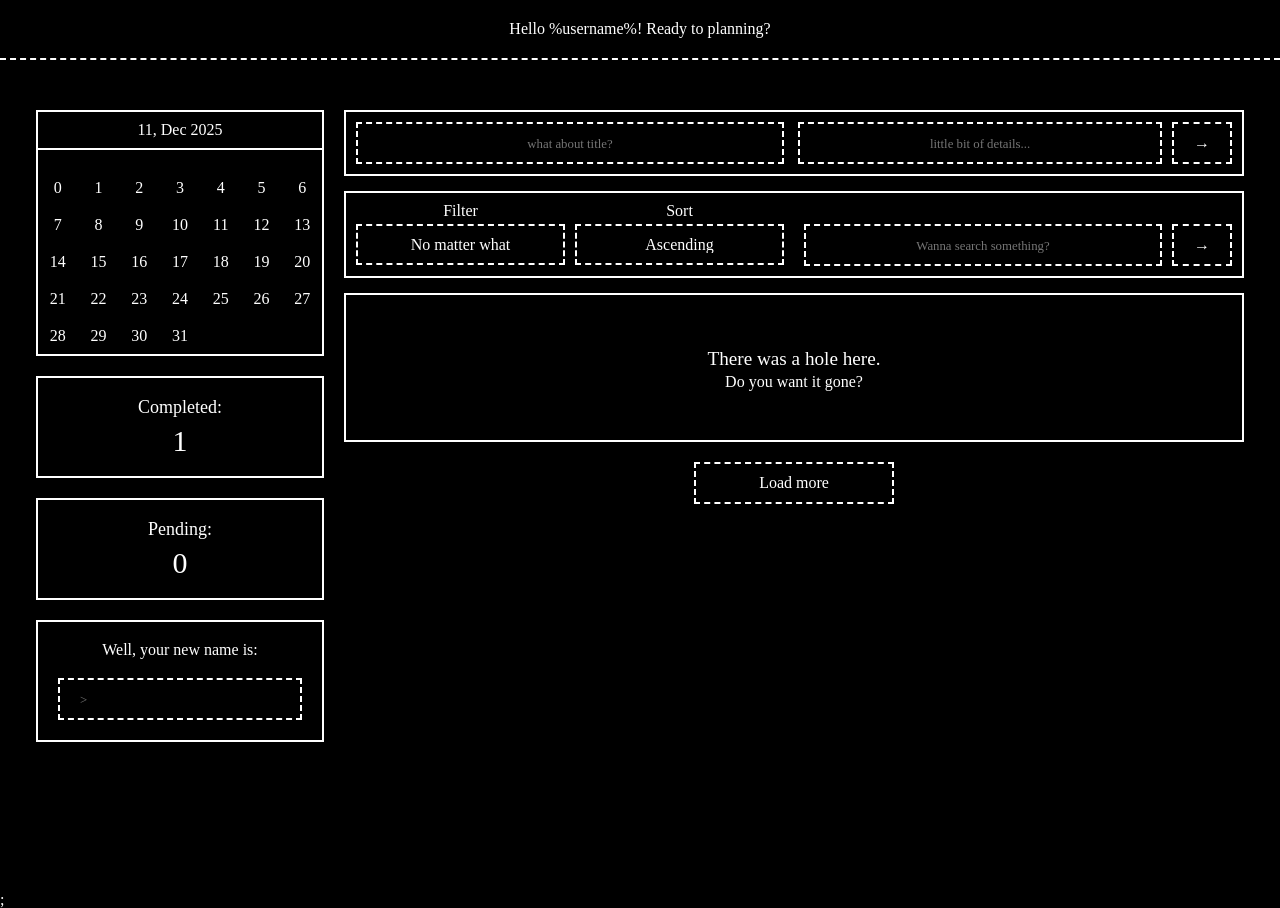
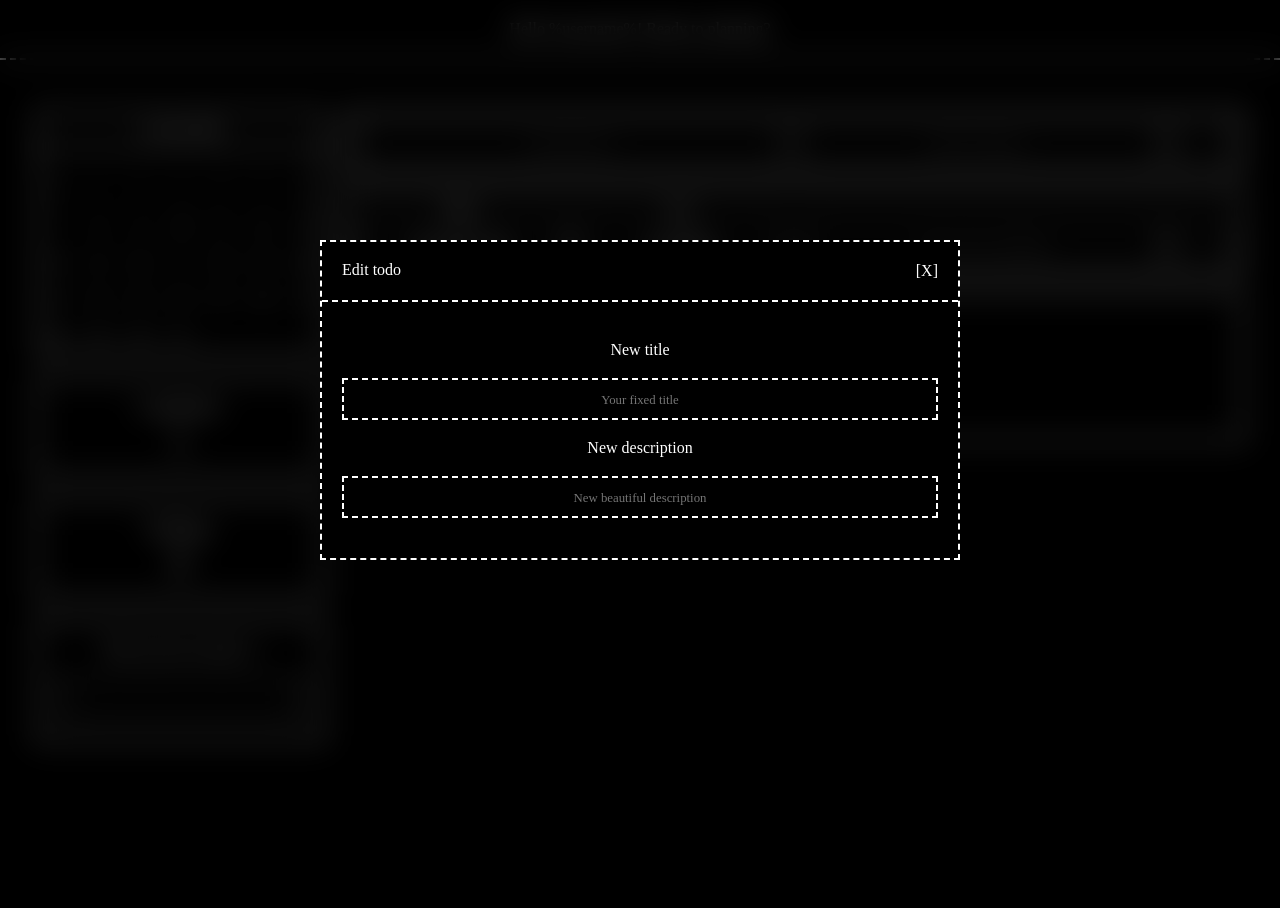
Before and after one commit to bvbxbv/todo-app, a React app: page / in a window 1280 px wide. Built offline with nearby package versions, Linux system fonts and the light colour scheme; the HTML template or start-up script is replaced by a standard one; a web font is replaced by a local one.

Commit message:
feat: add edit modal
- created adaptive modal layout

```diff
--- a/src/App.tsx
+++ b/src/App.tsx
@@ -89,6 +89,32 @@ export function App() {
 
 	return (
 		<>
+			<section id='modal'>
+				<div className='__wrap'>
+					<div className='__title'>
+						<span>Edit todo</span>
+
+						<button className='icon'>[X]</button>
+					</div>
+
+					<div className='__content'>
+						<Input
+							labelText='New title'
+							name='change-title'
+							id='change-todo-title'
+							placeholder='Your fixed title'
+						/>
+
+						<Input
+							labelText='New description'
+							name='change-description'
+							id='change-todo-description'
+							placeholder='New beautiful description'
+						/>
+					</div>
+				</div>
+			</section>
+
 			<header id='page-header'>
 				<div className='__content'>
 					Hello <span id='header-username'>%username%</span>! Ready to planning?
@@ -220,7 +246,6 @@ export function App() {
 					</div>
 				</main>
 			</div>
-			;
 		</>
 	);
 }
--- a/src/scss/components/_bootstrap.scss
+++ b/src/scss/components/_bootstrap.scss
@@ -13,3 +13,4 @@
 @use './load-more';
 @use './page-container';
 @use './toast';
+@use './modal';
--- /dev/null
+++ b/src/scss/components/_modal.scss
@@ -0,0 +1,52 @@
+@use '../utils' as *;
+@use '../vars/bootstrap' as bs;
+section#modal {
+	position: fixed;
+	top: 0;
+	left: 0;
+	width: 100vw;
+	height: 100vh;
+
+	display: flex;
+	justify-content: center;
+	align-items: center;
+
+	background-color: rgba($color: #000000, $alpha: 0.5);
+	backdrop-filter: blur(15px);
+
+	> .__wrap {
+		width: 90%;
+		background-color: bs.$color-background-primary;
+		border: 2px dashed bs.$color-border-primary;
+		@include on('md') {
+			width: 50%;
+		}
+		height: 40vh;
+		display: flex;
+		flex-direction: column;
+
+		> .__title {
+			border-bottom: 2px dashed bs.$color-border-primary;
+			padding: 20px;
+			display: flex;
+			flex-direction: row;
+			justify-content: space-between;
+
+			button {
+				font-size: bs.$default-font-size;
+				padding: 0;
+			}
+		}
+
+		> .__content {
+			padding: 20px;
+			display: flex;
+			flex-direction: column;
+
+			label {
+				text-align: center;
+				padding: 20px 0px;
+			}
+		}
+	}
+}
```
